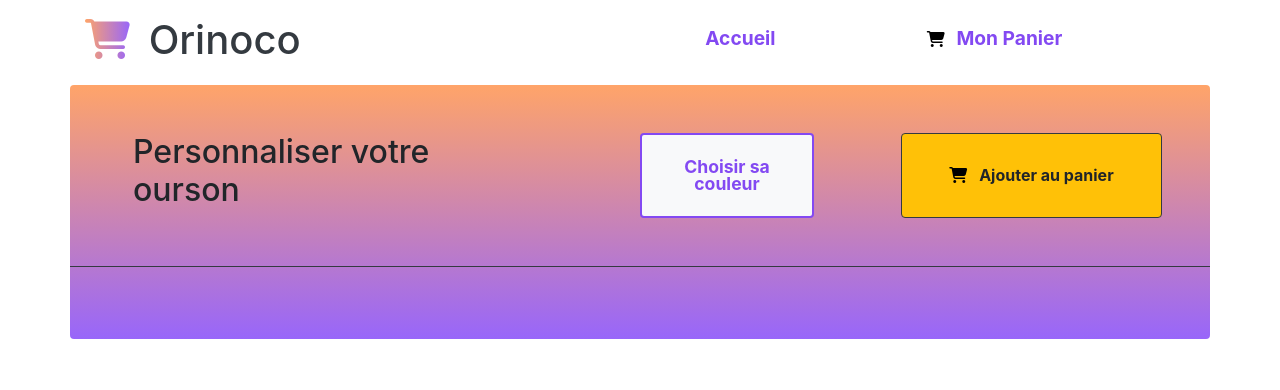
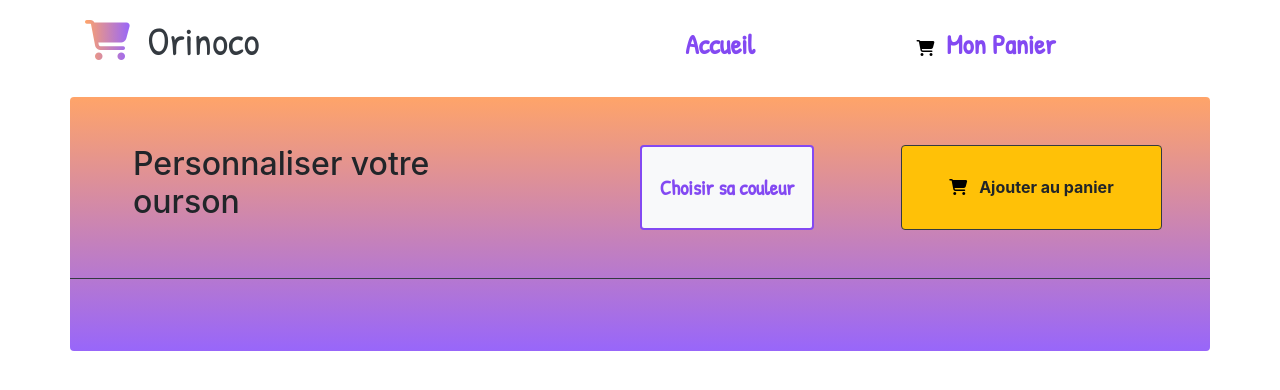
Before and after one commit to ghislaingirardeau/GirardeauGhislain_5_19022021, a website: page produit.html in a window 1280 px wide. Drawn offline with nearby package versions, Linux system fonts and the light colour scheme; no server answers.

Commit message:
Ajout font police logo et lien

```diff
--- a/produit.html
+++ b/produit.html
@@ -4,11 +4,11 @@
 <head>
     <meta charset="UTF-8">
     <meta name="viewport" content="width=device-width, initial-scale=1.0">
+
     <link rel="stylesheet" href="style.css" />
     <link rel="stylesheet" href="https://stackpath.bootstrapcdn.com/bootstrap/4.4.1/css/bootstrap.min.css"
     integrity="sha384-Vkoo8x4CGsO3+Hhxv8T/Q5PaXtkKtu6ug5TOeNV6gBiFeWPGFN9MuhOf23Q9Ifjh" crossorigin="anonymous">
-
-    <script src="https://kit.fontawesome.com/2cf556db96.js" crossorigin="anonymous"></script>
+    <link href="https://fonts.googleapis.com/css2?family=Patrick+Hand&display=swap" rel="stylesheet">
 
     <script src="https://kit.fontawesome.com/2cf556db96.js" crossorigin="anonymous"></script>
 
@@ -62,7 +62,7 @@
                 <ul class="navbar-nav col-12">
                     <li class="nav-item active border-bottom border-dark">
                         <a href="#" class="nav-link text-primary font-weight-bold m-2 col-4">
-                            <p class="lien_nav"></p>
+                            <p></p>
                             <!-- Contenu des options de personnalisation a partir du javascript -->
                         </a>
                     </li>
--- a/style.css
+++ b/style.css
@@ -6,6 +6,7 @@ header h1 i {
 
 h1{
     font-size: 4rem;
+    font-family: 'Patrick Hand', cursive;
 }
 
 img{
@@ -13,15 +14,11 @@ img{
     width: 100%;
 }
 
-.lien_nav {
-    font-size: 1.2rem;
-    color: #8349F2;
-}
-
 #btn_personnalisation {
-    font-size: 1.1rem;
+    font-size: 1.3rem;
     color: #8349F2;
     border:#8349F2 2px solid;
+    font-family: 'Patrick Hand', cursive;
 }
 
 article a, .article--shadow, form {
@@ -50,6 +47,11 @@ article a:hover {
 main {
     background: linear-gradient(#FFA469, #9866FA);
 }
+header nav p {
+    color: #8349F2;
+    font-size: 1.7rem;
+    font-family: 'Patrick Hand', cursive;
+}
 
 header nav p:hover {
     border-bottom: #8349F2 2px solid;
@@ -59,9 +61,10 @@ nav i {
     color: black;
 }
 
-nav p {
+nav div ul p {
     color:#8349F2;
-    font-size: 1.2rem;
+    font-size: 1.4rem;
+    font-family: 'Patrick Hand', cursive;
     transform: translateX(0px);
     transition: transform 150ms;
 }
```
Also changed, not shown: Confirmation.html (+1 -0 lines), index.html (+1 -0 lines), panier.html (+1 -0 lines).
